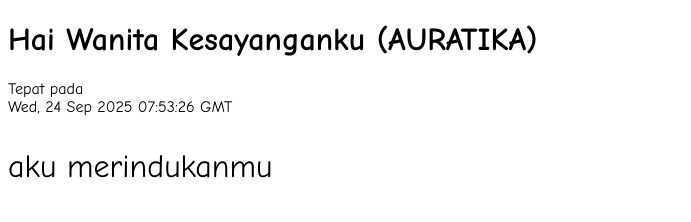
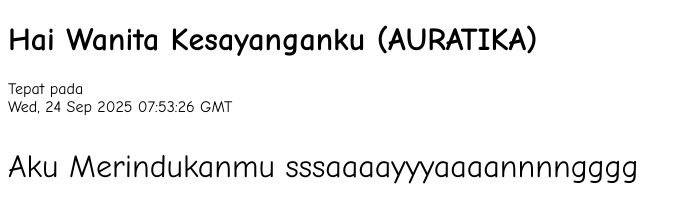
Before and after one commit to MuhammadHilmy26/DoYouLoveMe, a plain HTML site: page index.html in a window 1280 px wide. Shown: the whole page, without its empty margins (0-691 px from the left). Drawn offline with Linux system fonts and the light colour scheme.

Commit message:
Update index.html

```diff
--- a/index.html
+++ b/index.html
@@ -15,7 +15,7 @@
   <body>
     <h1 class="title">Hai Wanita Kesayanganku (AURATIKA)</h1>
     <p>Tepat pada<br><span id="currentTime"></span></p>
-    <p class="love-message">aku merindukanmu</p>
+    <p class="love-message">Aku Merindukanmu sssaaaayyyaaaannnngggg</p>
 
     <script>
       // Fungsi untuk memperbarui waktu saat ini
```
